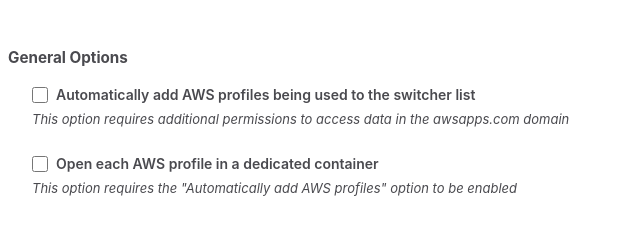
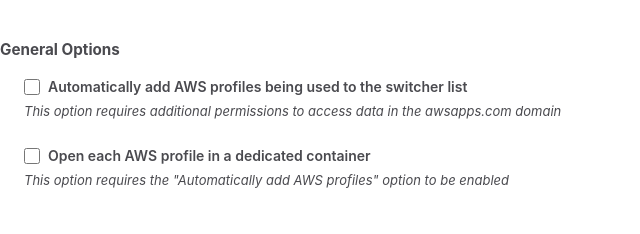
Before and after one commit to yannrouillard/aws-sso-profiles-switcher, a browser extension: page src/options/options.html in a window 1280 px wide. Shown: the whole page, without its empty margins (0-640 px from the left). Drawn offline with Linux system fonts and the light colour scheme.

Commit message:
:lipstick: avoid empty white space in prefs in dark mode
A horizontal white space was incorrectly shown in the preferences
in dark mode.
We just ensure the html/body fills the entire vertical space to
make sure the dark background is applied everywhere.

```diff
--- a/src/options/options.css
+++ b/src/options/options.css
@@ -1,3 +1,9 @@
+html,
+body {
+  margin: 0;
+  height: 100%;
+}
+
 body {
   --grey10: #e7e7e7;
 
```
